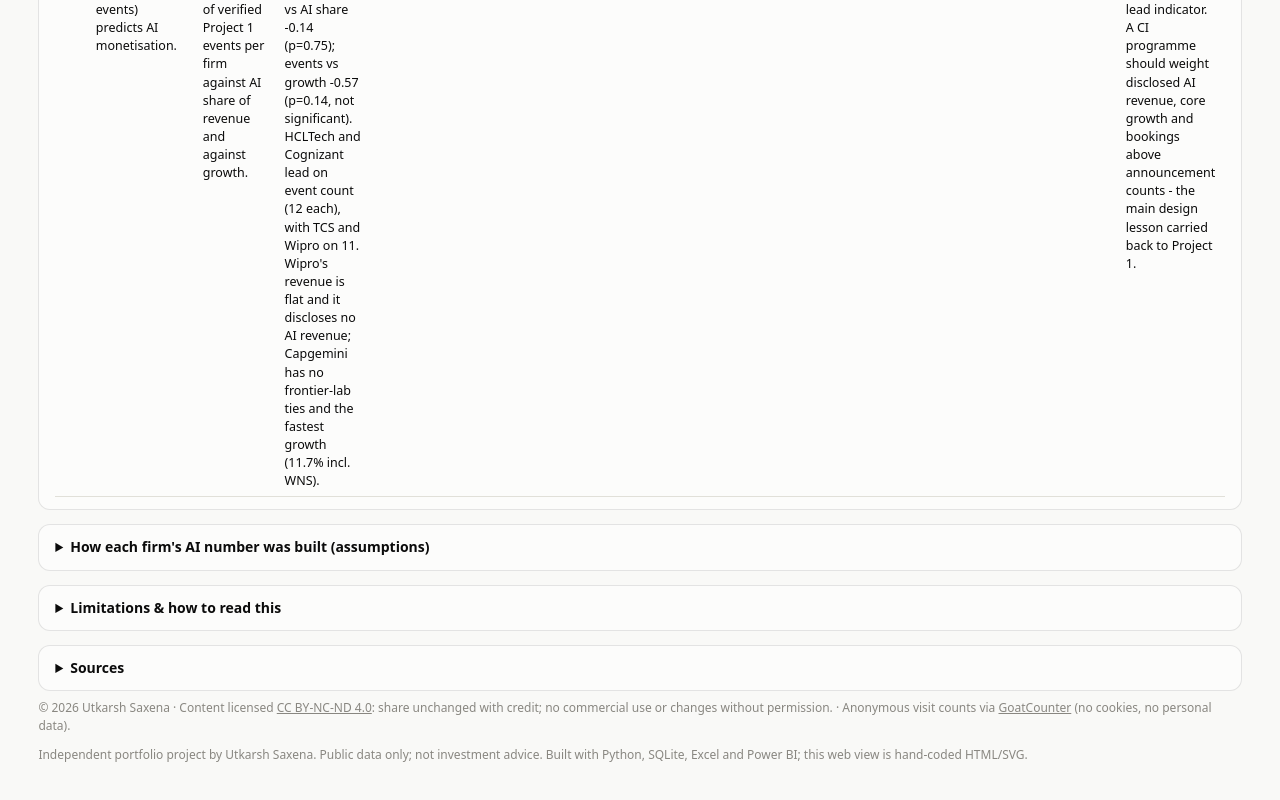
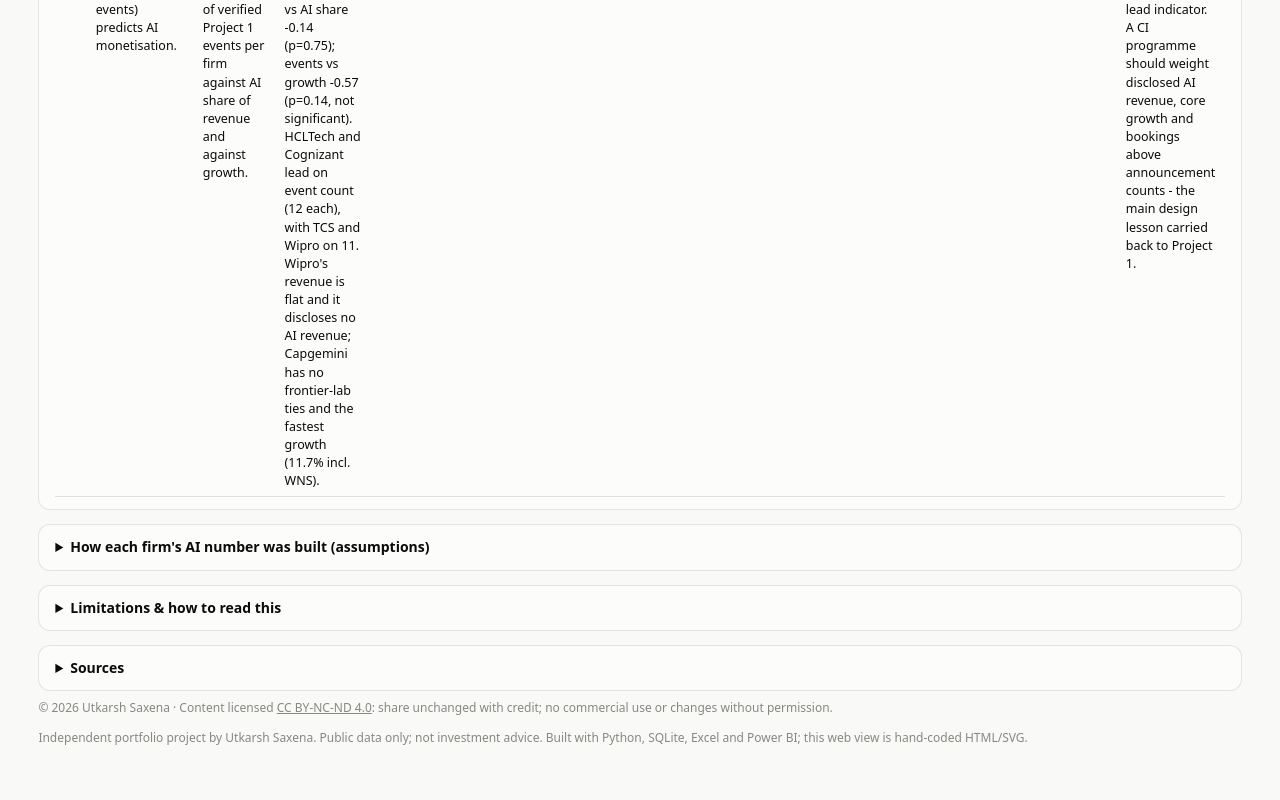
Before and after one commit to lokpriye96/genai-services-market-analytics, a plain HTML site: page docs/index.html in a window 1280 px wide. Shown: the part 5341-6141 px from the top of the page. Drawn offline with Linux system fonts and the light colour scheme.

Commit message:
Remove visit-counter note from footer [skip ci]

```diff
--- a/docs/index.html
+++ b/docs/index.html
@@ -185,7 +185,7 @@ section.sec{margin:26px 0 10px}section.sec h3{font-size:13px;text-transform:uppe
   </ul>
 </details>
 <details><summary>Sources</summary><div id="tSources" class="small"></div></details>
-<p class="meta">© 2026 Utkarsh Saxena · Content licensed <a href="https://creativecommons.org/licenses/by-nc-nd/4.0/">CC BY-NC-ND 4.0</a>: share unchanged with credit; no commercial use or changes without permission. · Anonymous visit counts via <a href="https://www.goatcounter.com">GoatCounter</a> (no cookies, no personal data).</p>
+<p class="meta">© 2026 Utkarsh Saxena · Content licensed <a href="https://creativecommons.org/licenses/by-nc-nd/4.0/">CC BY-NC-ND 4.0</a>: share unchanged with credit; no commercial use or changes without permission.</p>
 <p class="meta">Independent portfolio project by Utkarsh Saxena. Public data only; not investment advice. Built with Python, SQLite, Excel and Power BI; this web view is hand-coded HTML/SVG.</p>
 </div>
 <div class="tip" id="tip" role="tooltip"></div>
```
Also changed, not shown: src/dashboard_template.html (+1 -1 lines).
